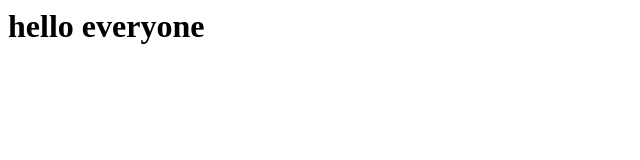
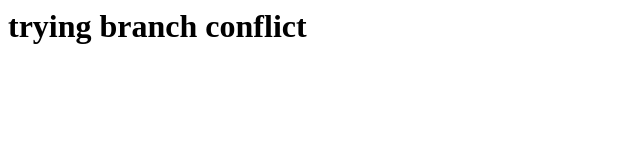
Before and after one commit to RaheeGandhi/practicerepo, a plain HTML site: page HTML/index.html in a window 1280 px wide. Shown: the whole page, without its empty margins (0-640 px from the left). Drawn offline with Linux system fonts and the light colour scheme.

Commit message:
try branch conflict

```diff
--- a/HTML/index.html
+++ b/HTML/index.html
@@ -4,6 +4,6 @@
   <title>day1</title>
 </head>
 <body>
-  <h1>hello everyone</h1>
+  <h1>trying branch conflict</h1>
 </body>
 </html>
```
